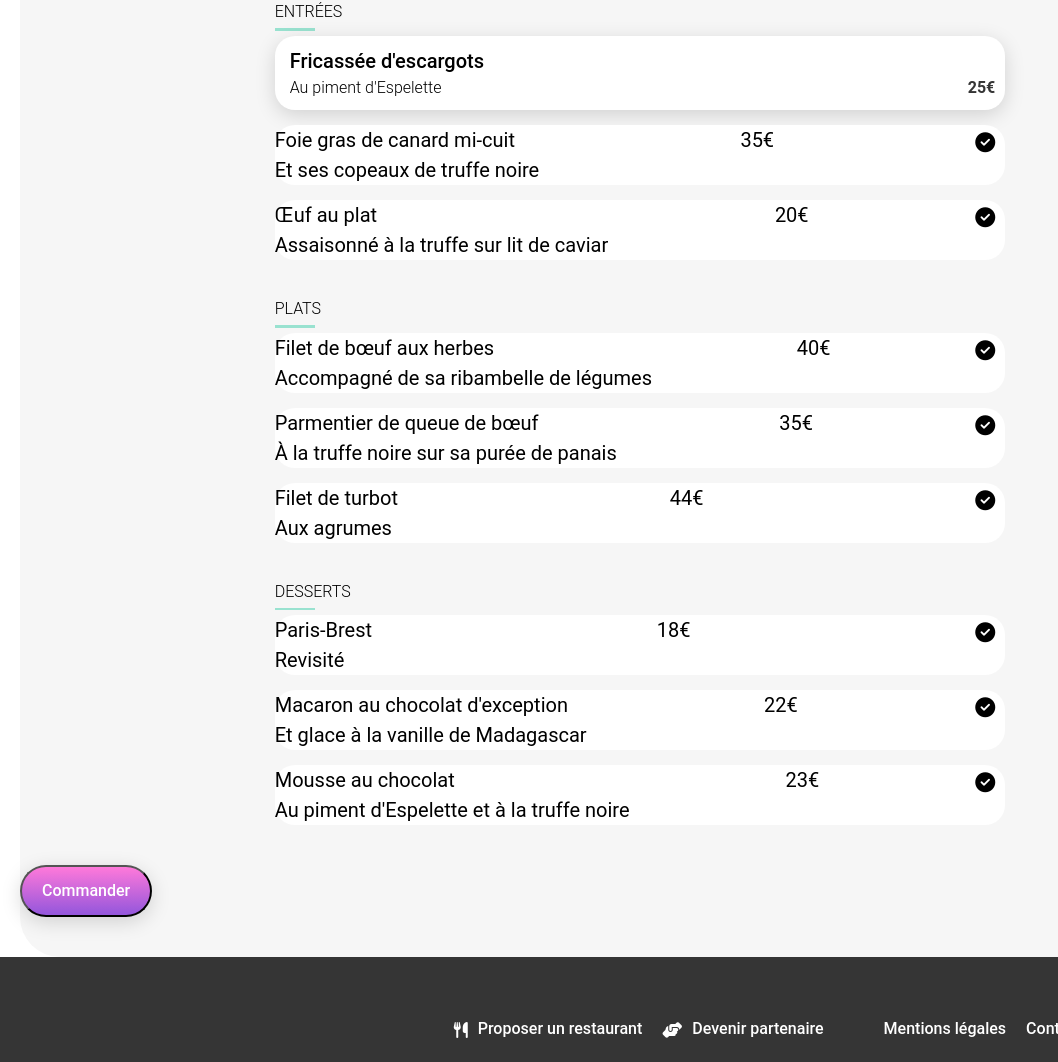
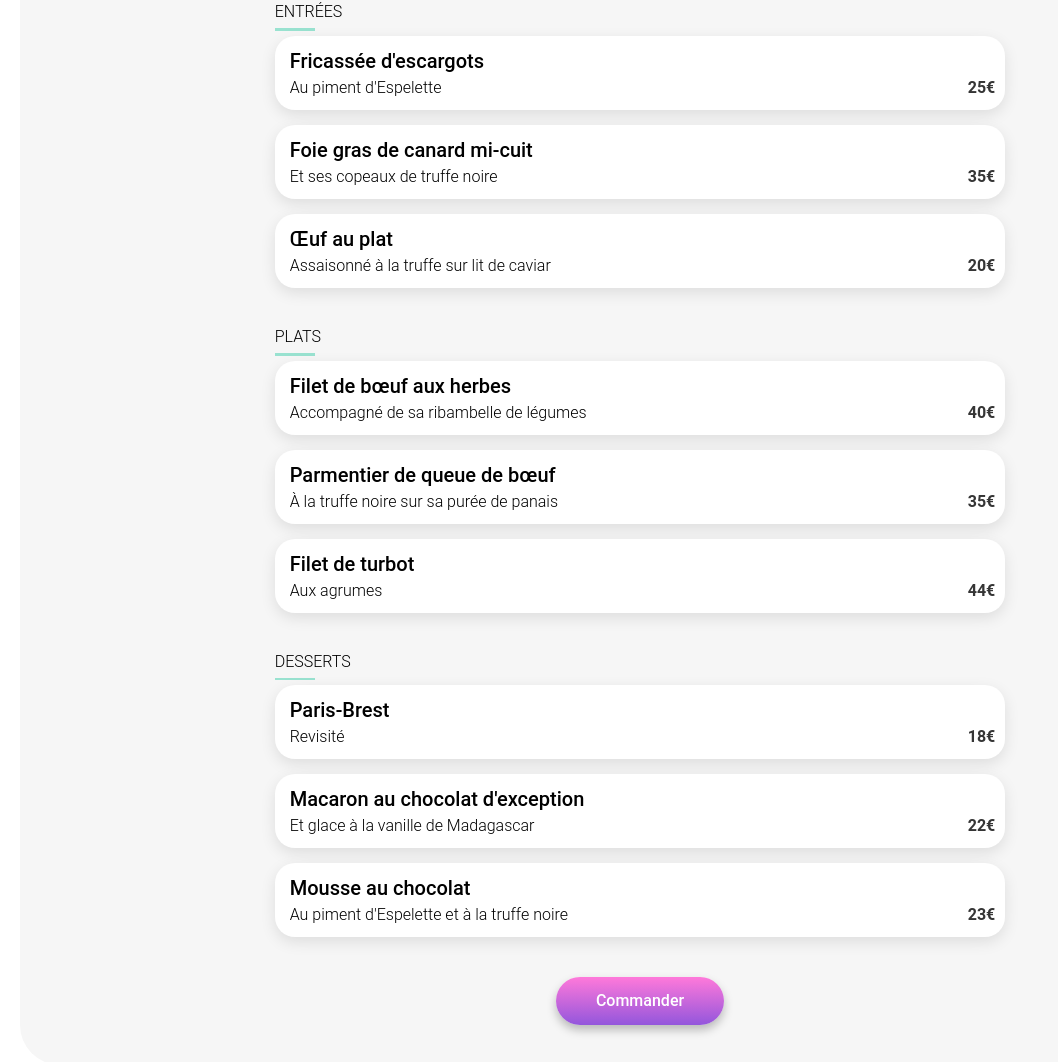
Before and after one commit to alexiGrigorov/OCPR02-ohmyfood, a website: page restaurants/res01-la-palette-du-gout.html in a window 1280 px wide. Shown: the part 559-1621 px from the top of the page, without its empty margins (0-1058 px from the left). Drawn offline with Linux system fonts and the light colour scheme.

Commit message:
done with styling the homepage and a restaurant page

```diff
--- a/SASS/2_utility/_wrappings.scss
+++ b/SASS/2_utility/_wrappings.scss
@@ -9,9 +9,23 @@
   box-shadow: 0 var(--space-200) var(--space-300) 0 var(--clr-neutral-700);
 }
 
-.shadow {
-  box-shadow: 0px var(--space-100) var(--space-400) 0px
+.shadow-300 {
+  // shadow on main action button
+  box-shadow: 0px var(--space-100) var(--space-200) 0px
+    color-mix(in srgb, var(--clr-neutral-900), transparent 75%);
+}
+
+.shadow-400 {
+  // shadow on concept
+  box-shadow: 0px var(--space-100) var(--space-300) 0px
     color-mix(in srgb, var(--clr-neutral-900), transparent 85%);
+}
+
+.shadow-500 {
+  // shadow on menu-item
+  box-shadow: 0px 4px 15px 0px rgba(0, 0, 0, 0.1);
+  box-shadow: 0px var(--space-100) var(--space-300) 0px
+    color-mix(in srgb, var(--clr-neutral-900), transparent 90%);
 }
 
 .rounded-border-300 {
--- a/SASS/3_block/ohmyfood/_components.scss
+++ b/SASS/3_block/ohmyfood/_components.scss
@@ -6,6 +6,7 @@
   );
 
   display: inline-block;
+  border-style: none;
   padding-inline: var(--space-400);
   padding-block: var(--space-300);
   font-size: var(--fs-300);
--- a/SASS/3_block/restaurant/_menu.scss
+++ b/SASS/3_block/restaurant/_menu.scss
@@ -48,15 +48,23 @@
       --_flex-align: stretch;
 
       & > .left {
+        min-width: 0;
         padding-inline: var(--space-300);
         padding-block: var(--space-200);
+
         & .dish-name {
           font-weight: var(--fw-500);
+          text-overflow: ellipsis;
+          overflow: hidden;
+          white-space: nowrap;
         }
 
         & .dish-info {
           font-size: var(--fs-300);
           font-weight: var(--fw-300);
+          text-overflow: ellipsis;
+          overflow: hidden;
+          white-space: nowrap;
         }
       }
 
@@ -80,4 +88,9 @@
       }
     }
   }
+
+  & .main-action-button {
+    padding-block: var(--space-300);
+    padding-inline: var(--space-600);
+  }
 }
--- a/restaurants/res01-la-palette-du-gout.html
+++ b/restaurants/res01-la-palette-du-gout.html
@@ -30,7 +30,7 @@
         />
       </div>
       <section class="menu [ bg-light | flow | rounded-border-600 ]">
-        <div class="name [ flex-space-between ]">
+        <div class="name [ flex-space-between | wrapper-p-width ]">
           <h2>La palette du goût</h2>
           <form action="#">
             <input
@@ -48,7 +48,7 @@
           <h3>Entrées</h3>
           <ul class="category-items [ flow ]">
             <li
-              class="menu-item [ flex-space-between | bg-clear | rounded-border-400 | shadow ]"
+              class="menu-item [ flex-space-between | bg-clear | rounded-border-400 | shadow-500 ]"
             >
               <div class="left">
                 <p class="dish-name">Fricassée d'escargots</p>
@@ -63,46 +63,36 @@
               </div>
             </li>
             <li
-              class="menu-item [ flex-space-between | bg-clear | rounded-border-400 ]"
+              class="menu-item [ flex-space-between | bg-clear | rounded-border-400 | shadow-500 ]"
             >
-              <div>
+              <div class="left">
                 <p class="dish-name">Foie gras de canard mi-cuit</p>
                 <p class="dish-info">Et ses copeaux de truffe noire</p>
               </div>
+              <div class="right [ flex-end ]">
                 <p class="dish-price">35€</p>
-              <form action="#">
-                <input
-                  class="[ hidden ]"
-                  type="checkbox"
-                  id="select-foie-gras-de-canard-mi-cuit"
-                />
-                <label
-                  class="[ icon-circle-check ]"
-                  for="select-foie-gras-de-canard-mi-cuit"
-                ></label>
+                <form class="[ icon-circle-check ]" action="#">
+                  <input class="[ hidden ]" type="checkbox" id="d_010102" />
+                  <label for="d_010102"></label>
                 </form>
+              </div>
             </li>
             <li
-              class="menu-item [ flex-space-between | bg-clear | rounded-border-400 ]"
+              class="menu-item [ flex-space-between | bg-clear | rounded-border-400 | shadow-500 ]"
             >
-              <div>
+              <div class="left">
                 <p class="dish-name">Œuf au plat</p>
                 <p class="dish-info">
                   Assaisonné à la truffe sur lit de caviar
                 </p>
               </div>
+              <div class="right [ flex-end ]">
                 <p class="dish-price">20€</p>
-              <form action="#">
-                <input
-                  class="[ hidden ]"
-                  type="checkbox"
-                  id="select-oeuf-au-plat"
-                />
-                <label
-                  class="[ icon-circle-check ]"
-                  for="select-oeuf-au-plat"
-                ></label>
+                <form class="[ icon-circle-check ]" action="#">
+                  <input class="[ hidden ]" type="checkbox" id="d_010103" />
+                  <label for="d_010103"></label>
                 </form>
+              </div>
             </li>
           </ul>
         </section>
@@ -110,66 +100,51 @@
           <h3>Plats</h3>
           <ul class="category-items [ flow ]">
             <li
-              class="menu-item [ flex-space-between | bg-clear | rounded-border-400 ]"
+              class="menu-item [ flex-space-between | bg-clear | rounded-border-400 | shadow-500 ]"
             >
-              <div>
+              <div class="left">
                 <p class="dish-name">Filet de bœuf aux herbes</p>
                 <p class="dish-info">Accompagné de sa ribambelle de légumes</p>
               </div>
+              <div class="right [ flex-end ]">
                 <p class="dish-price">40€</p>
-              <form action="#">
-                <input
-                  class="[ hidden ]"
-                  type="checkbox"
-                  id="select-filet-de-boeuf-aux-herbes"
-                />
-                <label
-                  class="[ icon-circle-check ]"
-                  for="select-filet-de-boeuf-aux-herbes"
-                ></label>
+                <form class="[ icon-circle-check ]" action="#">
+                  <input class="[ hidden ]" type="checkbox" id="d_010201" />
+                  <label for="d_010201"></label>
                 </form>
+              </div>
             </li>
             <li
-              class="menu-item [ flex-space-between | bg-clear | rounded-border-400 ]"
+              class="menu-item [ flex-space-between | bg-clear | rounded-border-400 | shadow-500 ]"
             >
-              <div>
+              <div class="left">
                 <p class="dish-name">Parmentier de queue de bœuf</p>
                 <p class="dish-info">
                   À la truffe noire sur sa purée de panais
                 </p>
               </div>
+              <div class="right [ flex-end ]">
                 <p class="dish-price">35€</p>
-              <form action="#">
-                <input
-                  class="[ hidden ]"
-                  type="checkbox"
-                  id="select-parmentier-de-queue-de-boeuf"
-                />
-                <label
-                  class="[ icon-circle-check ]"
-                  for="select-parmentier-de-queue-de-boeuf"
-                ></label>
+                <form class="[ icon-circle-check ]" action="#">
+                  <input class="[ hidden ]" type="checkbox" id="d_010202" />
+                  <label for="d_010202"></label>
                 </form>
+              </div>
             </li>
             <li
-              class="menu-item [ flex-space-between | bg-clear | rounded-border-400 ]"
+              class="menu-item [ flex-space-between | bg-clear | rounded-border-400 | shadow-500 ]"
             >
-              <div>
+              <div class="left">
                 <p class="dish-name">Filet de turbot</p>
                 <p class="dish-info">Aux agrumes</p>
               </div>
+              <div class="right [ flex-end ]">
                 <p class="dish-price">44€</p>
-              <form action="#">
-                <input
-                  class="[ hidden ]"
-                  type="checkbox"
-                  id="select-filet-de-turbot"
-                />
-                <label
-                  class="[ icon-circle-check ]"
-                  for="select-filet-de-turbot"
-                ></label>
+                <form class="[ icon-circle-check ]" action="#">
+                  <input class="[ hidden ]" type="checkbox" id="d_010203" />
+                  <label for="d_010203"></label>
                 </form>
+              </div>
             </li>
           </ul>
         </section>
@@ -177,74 +152,61 @@
           <h3>Desserts</h3>
           <ul class="category-items [ flow ]">
             <li
-              class="menu-item [ flex-space-between | bg-clear | rounded-border-400 ]"
+              class="menu-item [ flex-space-between | bg-clear | rounded-border-400 | shadow-500 ]"
             >
-              <div>
+              <div class="left">
                 <p class="dish-name">Paris-Brest</p>
                 <p class="dish-info">Revisité</p>
               </div>
+              <div class="right [ flex-end ]">
                 <p class="dish-price">18€</p>
-              <form action="#">
-                <input
-                  class="[ hidden ]"
-                  type="checkbox"
-                  id="select-paris-brest"
-                />
-                <label
-                  class="[ icon-circle-check ]"
-                  for="select-paris-brest"
-                ></label>
+                <form class="[ icon-circle-check ]" action="#">
+                  <input class="[ hidden ]" type="checkbox" id="d_010301" />
+                  <label for="d_010301"></label>
                 </form>
+              </div>
             </li>
             <li
-              class="menu-item [ flex-space-between | bg-clear | rounded-border-400 ]"
+              class="menu-item [ flex-space-between | bg-clear | rounded-border-400 | shadow-500 ]"
             >
-              <div>
+              <div class="left">
                 <p class="dish-name">Macaron au chocolat d'exception</p>
                 <p class="dish-info">Et glace à la vanille de Madagascar</p>
               </div>
+              <div class="right [ flex-end ]">
                 <p class="dish-price">22€</p>
-              <form action="#">
-                <input
-                  class="[ hidden ]"
-                  type="checkbox"
-                  id="select-macaron-au-chocolat-dexception"
-                />
-                <label
-                  class="[ icon-circle-check ]"
-                  for="select-macaron-au-chocolat-dexception"
-                ></label>
+                <form class="[ icon-circle-check ]" action="#">
+                  <input class="[ hidden ]" type="checkbox" id="d_010302" />
+                  <label for="d_010302"></label>
                 </form>
+              </div>
             </li>
             <li
-              class="menu-item [ flex-space-between | bg-clear | rounded-border-400 ]"
+              class="menu-item [ flex-space-between | bg-clear | rounded-border-400 | shadow-500 ]"
             >
-              <div>
+              <div class="left">
                 <p class="dish-name">Mousse au chocolat</p>
                 <p class="dish-info">
                   Au piment d'Espelette et à la truffe noire
                 </p>
               </div>
+              <div class="right [ flex-end ]">
                 <p class="dish-price">23€</p>
-              <form action="#">
-                <input
-                  class="[ hidden ]"
-                  type="checkbox"
-                  id="select-mousse-au-chocolat"
-                />
-                <label
-                  class="[ icon-circle-check ]"
-                  for="select-mousse-au-chocolat"
-                ></label>
+                <form class="[ icon-circle-check ]" action="#">
+                  <input class="[ hidden ]" type="checkbox" id="d_010303" />
+                  <label for="d_010303"></label>
                 </form>
+              </div>
             </li>
           </ul>
         </section>
+        <div class="[ flex-center ]">
           <button
-          class="[ main-action-button | bg-gradient | shadow | rounded-border-500 ]"
+            class="[ main-action-button | bg-gradient | shadow-300 | rounded-border-500 ]"
           >
             Commander
           </button>
+        </div>
       </section>
     </main>
     <footer class="main-footer [ bg-dark ]">
```
Also changed, not shown: index.html (+17 -9 lines), assets/css/ohmyfood.css, assets/css/restaurant.css, 2 other files. Lines whose indentation alone changed are shown as unchanged.
